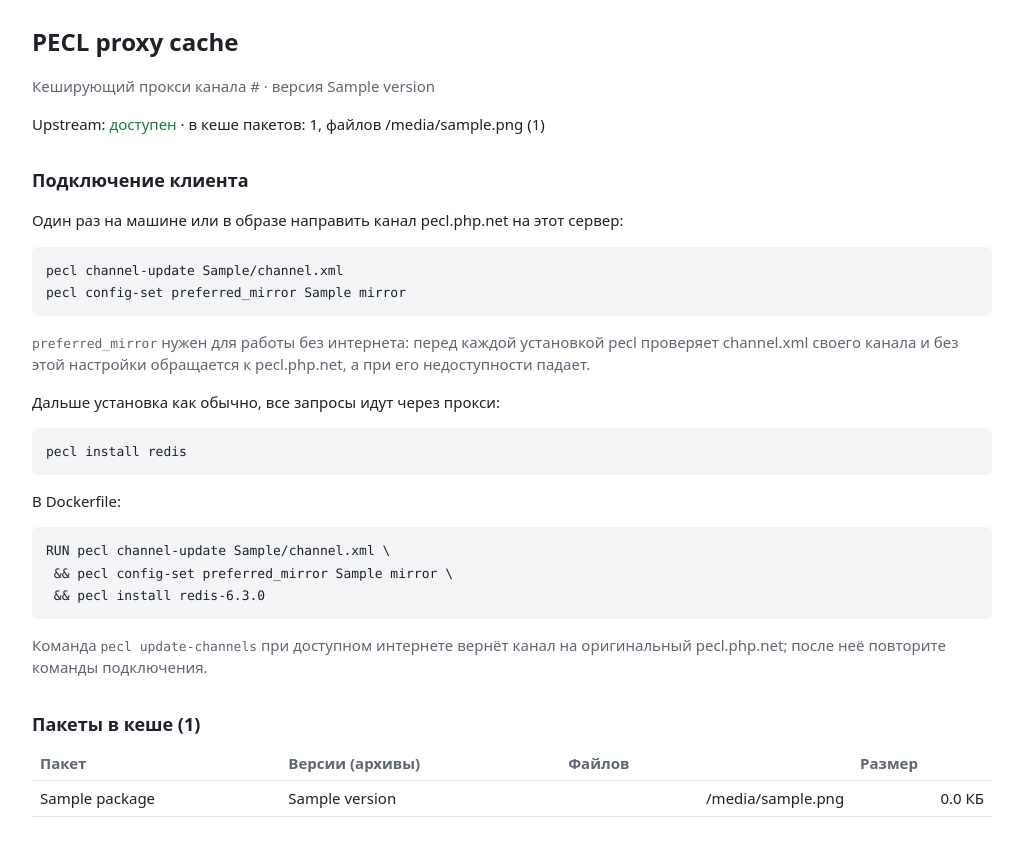
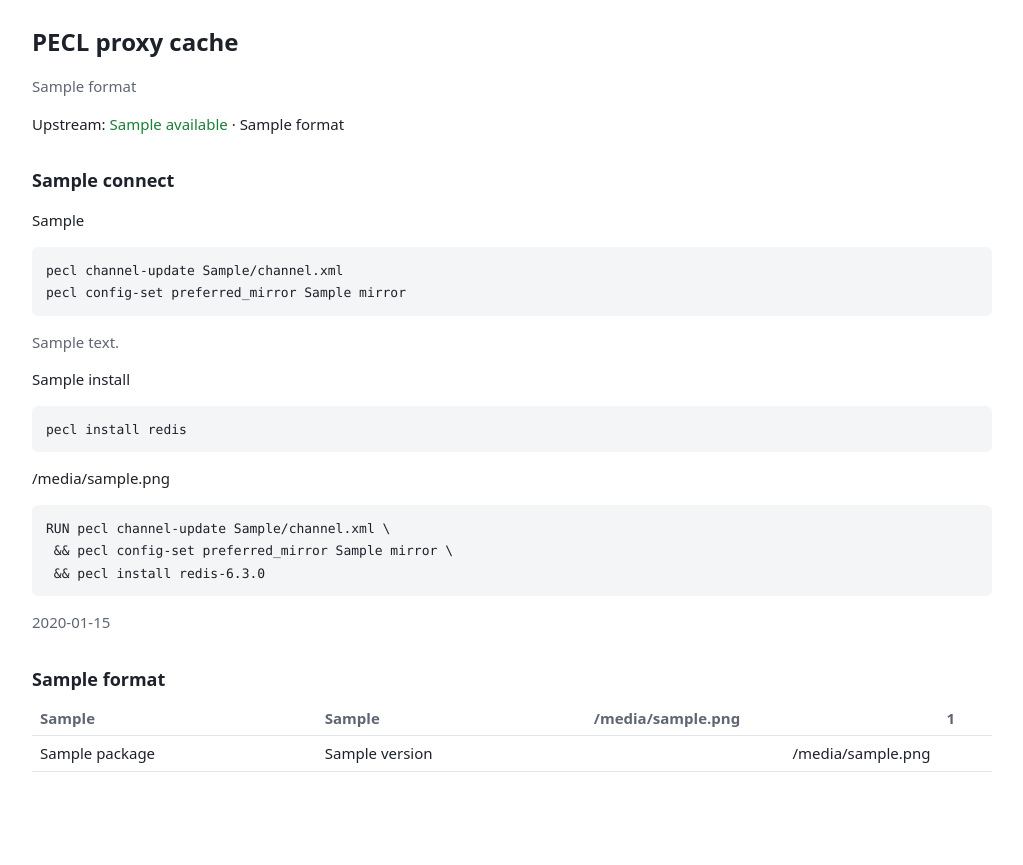
Before and after one commit to cyber01/pecl-proxy, a Python web app: template src/pecl_proxy/templates/index.html in a window 1280 px wide. Shown: the whole page, without its empty margins (128-1151 px from the left). After the commit the page ends 772 px from the top, so only its background shows below. Run offline with Jinja, Linux system fonts and the light colour scheme; the template is opened without the code that fills it: most values are stand-ins (such as "Sample title", 1, 10 or a date in 2020).

Commit message:
Fix docker build, add lang selector

```diff
--- a/docker-compose.yml
+++ b/docker-compose.yml
@@ -5,8 +5,8 @@
 # `pecl config-set preferred_mirror` works - PEAR ignores ports for that check.
 services:
   pecl-proxy:
-    build: .
-    image: pecl-proxy:latest
+    build:
+      context: .
     restart: unless-stopped
     env_file:
       - path: .env
--- a/src/pecl_proxy/app.py
+++ b/src/pecl_proxy/app.py
@@ -62,7 +62,7 @@ def create_app(
                   version=__version__, upstream=settings.upstream_url,
                   data_dir=str(settings.data_dir), offline=settings.offline,
                   public_url=settings.public_url, admin_enabled=settings.admin_enabled,
-                  index_enabled=settings.index_enabled,
+                  index_enabled=settings.index_enabled, index_language=settings.index_language,
                   metrics=_metrics_location(settings))
         _warn_about_public_url(settings)
         try:
--- a/src/pecl_proxy/config.py
+++ b/src/pecl_proxy/config.py
@@ -6,7 +6,7 @@ import ipaddress
 import re
 from functools import cached_property
 from pathlib import Path
-from typing import Annotated
+from typing import Annotated, Literal
 from urllib.parse import urlsplit
 
 from pydantic import BeforeValidator, Field, SecretStr, field_validator
@@ -66,6 +66,7 @@ class Settings(BaseSettings):
 
     # index page
     index_enabled: bool = True
+    index_language: Literal["en", "ru"] = "en"
 
     # metrics
     metrics_enabled: bool = True
--- a/src/pecl_proxy/templates/index.html
+++ b/src/pecl_proxy/templates/index.html
@@ -1,5 +1,5 @@
 <!doctype html>
-<html lang="ru">
+<html lang="{{ lang }}">
 <head>
   <meta charset="utf-8">
   <meta name="viewport" content="width=device-width, initial-scale=1">
@@ -30,57 +30,53 @@
 <body>
 <main>
   <h1>PECL proxy cache</h1>
-  <p class="muted">Кеширующий прокси канала {{ upstream.url }} · версия {{ version }}</p>
+  <p class="muted">{{ t.subtitle.format(url=upstream.url, version=version) }}</p>
   <p>
     Upstream:
-    {% if upstream.offline_mode %}<span class="bad">принудительный офлайн</span>
-    {% elif upstream.available %}<span class="ok">доступен</span>
-    {% else %}<span class="bad">недоступен</span> (повтор через {{ upstream.retry_in_seconds }} с)
+    {% if upstream.offline_mode %}<span class="bad">{{ t.offline }}</span>
+    {% elif upstream.available %}<span class="ok">{{ t.available }}</span>
+    {% else %}<span class="bad">{{ t.unavailable }}</span>
+      ({{ t.retry_in.format(seconds=upstream.retry_in_seconds) }})
     {% endif %}
-    · в кеше пакетов: {{ packages|length }}, файлов {{ files }} ({{ size }})
+    · {{ t.summary.format(packages=packages|length, files=files, size=size) }}
   </p>
 
-  <h2>Подключение клиента</h2>
-  <p>Один раз на машине или в образе направить канал pecl.php.net на этот сервер:</p>
+  <h2>{{ t.connect }}</h2>
+  <p>{{ t.connect_once }}</p>
   {% if mirror %}
   <pre><code>pecl channel-update {{ public_base }}/channel.xml
 pecl config-set preferred_mirror {{ mirror }}</code></pre>
-  <p class="muted"><code>preferred_mirror</code> нужен для работы без интернета: перед каждой
-    установкой pecl проверяет channel.xml своего канала и без этой настройки обращается
-    к pecl.php.net, а при его недоступности падает.</p>
+  <p class="muted">{{ t.mirror_note }}</p>
   {% else %}
   <pre><code>pecl channel-update {{ public_base }}/channel.xml</code></pre>
-  <p class="bad">Сервис опубликован не на порту 80/443, поэтому его нельзя указать как
-    <code>preferred_mirror</code>: без доступа к pecl.php.net команда <code>pecl install</code>
-    упадёт на проверке channel.xml. Опубликуйте сервис на 80/443 (например, за nginx).</p>
+  <p class="bad">{{ t.no_mirror }}</p>
   {% endif %}
-  <p>Дальше установка как обычно, все запросы идут через прокси:</p>
+  <p>{{ t.install }}</p>
   <pre><code>pecl install redis</code></pre>
-  <p>В Dockerfile:</p>
+  <p>{{ t.dockerfile }}</p>
   <pre><code>RUN pecl channel-update {{ public_base }}/channel.xml \
 {% if mirror %} &amp;&amp; pecl config-set preferred_mirror {{ mirror }} \
 {% endif %} &amp;&amp; pecl install redis-6.3.0</code></pre>
-  <p class="muted">Команда <code>pecl update-channels</code> при доступном интернете вернёт канал
-    на оригинальный pecl.php.net; после неё повторите команды подключения.</p>
+  <p class="muted">{{ t.update_channels }}</p>
 
-  <h2>Пакеты в кеше ({{ packages|length }})</h2>
+  <h2>{{ t.packages.format(count=packages|length) }}</h2>
   {% if packages %}
   <table>
-    <thead><tr><th>Пакет</th><th>Версии (архивы)</th><th class="num">Файлов</th>
-      <th class="num">Размер</th></tr></thead>
+    <thead><tr><th>{{ t.col_package }}</th><th>{{ t.col_versions }}</th>
+      <th class="num">{{ t.col_files }}</th><th class="num">{{ t.col_size }}</th></tr></thead>
     <tbody>
     {% for package in packages %}
       <tr>
         <td>{{ package.name }}</td>
-        <td>{{ package.versions|join(", ") if package.versions else "только метаданные" }}</td>
+        <td>{{ package.versions|join(", ") if package.versions else t.metadata_only }}</td>
         <td class="num">{{ package.files }}</td>
-        <td class="num">{{ (package.size / 1024)|round(1) }} КБ</td>
+        <td class="num">{{ size_text(package.size) }}</td>
       </tr>
     {% endfor %}
     </tbody>
   </table>
   {% else %}
-  <p class="muted">Пока пусто: пакеты попадают в кеш при первом запросе.</p>
+  <p class="muted">{{ t.empty }}</p>
   {% endif %}
 </main>
 </body>
```
Also changed, not shown: docs/en/configuration.md (+1 -0 lines), docs/ru/configuration.md (+1 -0 lines), src/pecl_proxy/routes/index.py (+86 -5 lines), docs/README.md, docs/ru/README.md, 1 other file.
